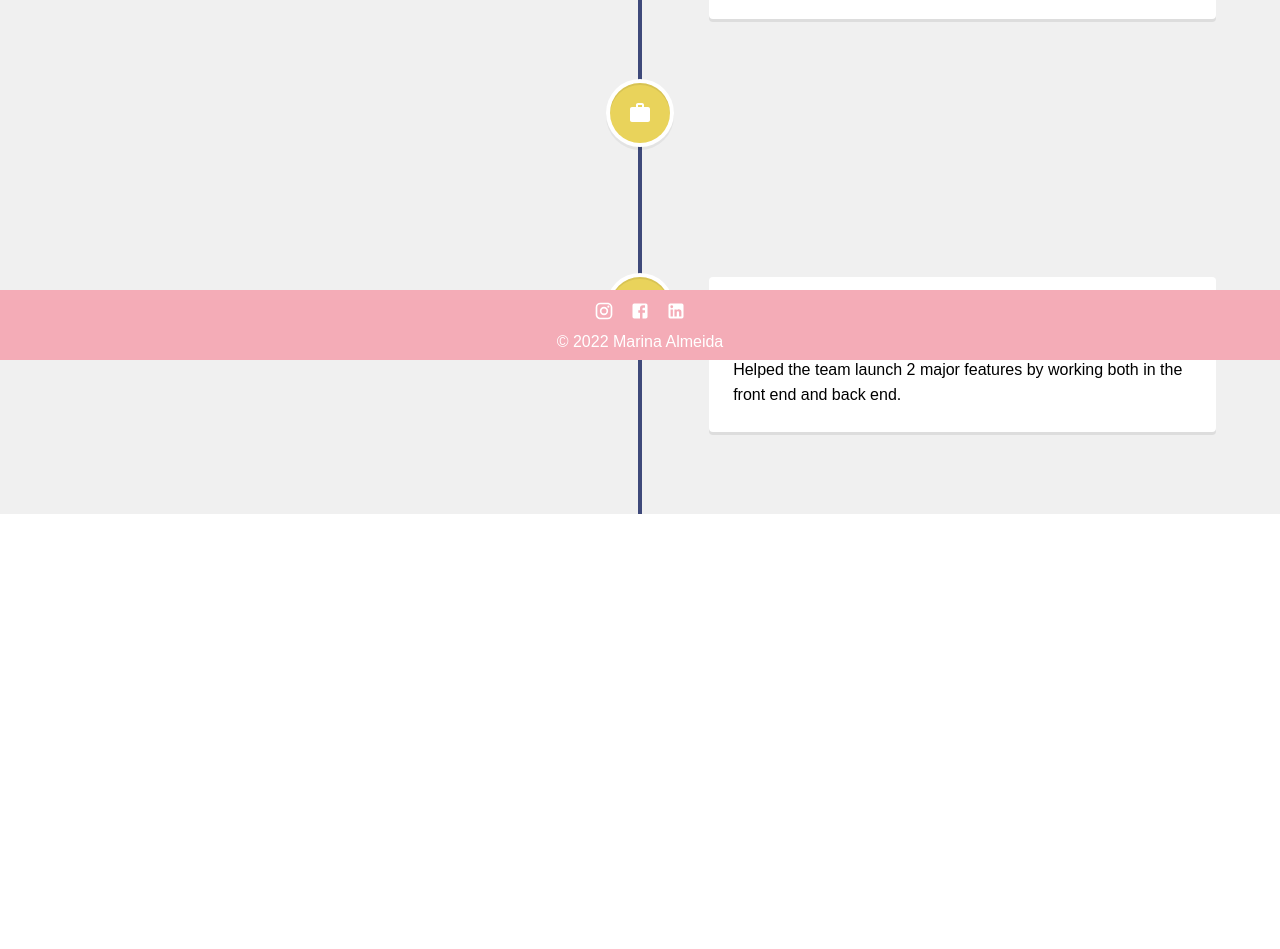
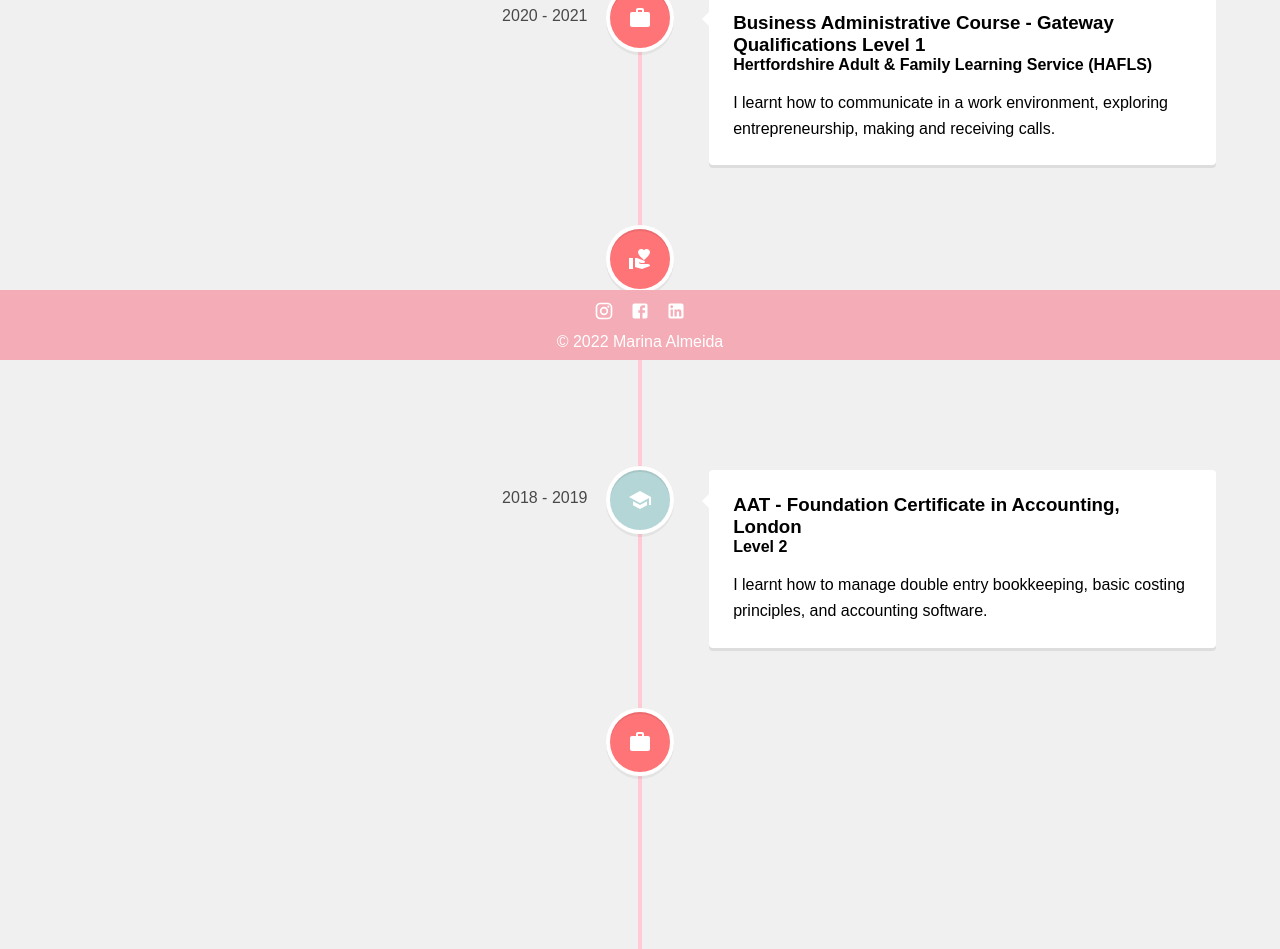
Before and after one commit to MarinaAlmeida20/personal-portfolio, a React (Create React App) app: page /experience in a window 1280 px wide. Shown: the part 440-1389 px from the top of the page. Before the commit the page ends 954 px from the top, so only its background shows below. Built offline with nearby package versions, Linux system fonts and the light colour scheme.

Commit message:
updated experience

```diff
--- a/package.json
+++ b/package.json
@@ -4,8 +4,12 @@
   "private": true,
   "dependencies": {
     "@emailjs/browser": "^3.6.2",
+    "@emotion/react": "^11.10.0",
+    "@emotion/styled": "^11.10.0",
     "@material-ui/core": "^4.12.4",
     "@material-ui/icons": "^4.11.3",
+    "@mui/icons-material": "^5.8.4",
+    "@mui/material": "^5.10.1",
     "@testing-library/jest-dom": "^5.16.4",
     "@testing-library/react": "^13.3.0",
     "@testing-library/user-event": "^13.5.0",
--- a/src/pages/Experience.jsx
+++ b/src/pages/Experience.jsx
@@ -1,70 +1,119 @@
-import React from 'react'
-import {VerticalTimeline, VerticalTimelineElement} from 'react-vertical-timeline-component'
-import 'react-vertical-timeline-component/style.min.css'
-import SchoolIcon from "@material-ui/icons/School"
+import React from "react";
+import {
+  VerticalTimeline,
+  VerticalTimelineElement,
+} from "react-vertical-timeline-component";
+import "react-vertical-timeline-component/style.min.css";
+import SchoolIcon from "@material-ui/icons/School";
 import WorkIcon from "@material-ui/icons/Work";
-
-import '../styles/Experience.css'
+import VolunteerActivismIcon from "@mui/icons-material/VolunteerActivism";
+import "../styles/Experience.css";
 
 function Experience() {
   return (
-    <div className='experience'>
-      <VerticalTimeline lineColor='#3e497a'>
-        <VerticalTimelineElement className='vertical-timeline-element--education' date="2010 - 2014" iconStyle={{background: "#3e497a", color: "#fff"}} icon={<SchoolIcon />}>
-          <h3 className='vertical-timeline-element-title'>My Random High School, Random Place, Random State</h3>
-          <p>High School Diploma</p>
+    <div className="experience">
+      <VerticalTimeline lineColor="#FFCAD4">
+        <VerticalTimelineElement
+          className="vertical-timeline-element--work"
+          date="2021 - 2022"
+          iconStyle={{ background: "#b5d6d6", color: "#fff" }}
+          icon={<SchoolIcon />}
+        >
+          <h3 className="vertical-timeline-element-title">
+            Full Stack Web Developer - CodeYourFuture
+          </h3>
+          <h4 className="vertical-timeline-element-subtitle">London</h4>
+          <p>
+            Over the course of my studies I learnt many technologies used
+            nowadays in most companies, I also learnt other skills such as face
+            to face, and online, teamwork, communication, time management,
+            problem solving, self led learning and self-motivation.
+          </p>
         </VerticalTimelineElement>
+
+        <VerticalTimelineElement
+          className="vertical-timeline-element--work"
+          date="2020 - 2021"
+          iconStyle={{ background: "#ff7477", color: "#fff" }}
+          icon={<WorkIcon />}
+        >
+          <h3 className="vertical-timeline-element-title">
+            Business Administrative Course - Gateway Qualifications Level 1
+          </h3>
+          <h4 className="vertical-timeline-element-subtitle">
+            Hertfordshire Adult & Family Learning Service (HAFLS)
+          </h4>
+          <p>
+            I learnt how to communicate in a work environment, exploring
+            entrepreneurship, making and receiving calls.
+          </p>
+        </VerticalTimelineElement>
+
+        <VerticalTimelineElement
+          className="vertical-timeline-element--work"
+          date="2020 - 2021"
+          iconStyle={{ background: "#ff7477", color: "#fff" }}
+          icon={<VolunteerActivismIcon />}
+        >
+          <h3 className="vertical-timeline-element-title">
+            Volunteer Trustee, MSSC (Marine Society & Sea Cadets)
+          </h3>
+          <h4 className="vertical-timeline-element-subtitle">Cheshunt</h4>
+          <p>
+            Managed the organization's finances and assets, most of the time
+            online. Working remotely and dealing with deadlines.
+          </p>
+        </VerticalTimelineElement>
+
         <VerticalTimelineElement
           className="vertical-timeline-element--education"
-          date="2014 - 2018"
+          date="2018 - 2019"
+          iconStyle={{ background: "#b5d6d6", color: "#fff" }}
+          icon={<SchoolIcon />}
+        >
+          <h3 className="vertical-timeline-element-title">
+            AAT - Foundation Certificate in Accounting, London
+          </h3>
+
+          <h4 className="vertical-timeline-element-subtitle">Level 2</h4>
+
+          <p>
+            {" "}
+            I learnt how to manage double entry bookkeeping, basic costing
+            principles, and accounting software.
+          </p>
+        </VerticalTimelineElement>
+
+        <VerticalTimelineElement
+          className="vertical-timeline-element--work"
+          date="2011"
+          iconStyle={{ background: "#ff7477", color: "#fff" }}
+          icon={<WorkIcon />}
+        >
+          <h3 className="vertical-timeline-element-title">
+            Customer Service, Carrefour
+          </h3>
+          <h4 className="vertical-timeline-element-subtitle">Brazil</h4>
+          <p>
+            I learned how to understand user problems, resolve those problems,
+            and communicate those solutions effectively.
+          </p>
+        </VerticalTimelineElement>
+
+        {/* <VerticalTimelineElement
+          className="vertical-timeline-element--education"
+          date="2010 - 2014"
           iconStyle={{ background: "#3e497a", color: "#fff" }}
           icon={<SchoolIcon />}
         >
           <h3 className="vertical-timeline-element-title">
-            My Cool University, Vancouver, British Columbia
+            My Random High School, Random Place, Random State
           </h3>
-
-          <h4 className="vertical-timeline-element-subtitle">
-            Bachelor's Degree
-          </h4>
-
-          <p> Computer Science</p>
-        </VerticalTimelineElement>
-        <VerticalTimelineElement
-          className="vertical-timeline-element--work"
-          date="2018 - 2020"
-          iconStyle={{ background: "#e9d35b", color: "#fff" }}
-          icon={<WorkIcon />}
-        >
-          <h3 className="vertical-timeline-element-title">
-            Back End Engineer - Google
-          </h3>
-          <h4 className="vertical-timeline-element-subtitle">
-            San Francisco, CA
-          </h4>
-          <p>Developed the backend infrastructure for 3 projects.</p>
-        </VerticalTimelineElement>
-
-        <VerticalTimelineElement
-          className="vertical-timeline-element--work"
-          date="2020 - present"
-          iconStyle={{ background: "#e9d35b", color: "#fff" }}
-          icon={<WorkIcon />}
-        >
-          <h3 className="vertical-timeline-element-title">
-            Full Stack Engineer - Twitch
-          </h3>
-          <h4 className="vertical-timeline-element-subtitle">
-            San Francisco, CA
-          </h4>
-          <p>
-            Helped the team launch 2 major features by working both in the front
-            end and back end.
-          </p>
-        </VerticalTimelineElement>
+          <p>High School Diploma</p>
+        </VerticalTimelineElement> */}
       </VerticalTimeline>
     </div>
-  )
+  );
 }
 
-export default Experience
+export default Experience;
```
Also changed, not shown: 1 other file (tests, documents, lock files or other folders).
